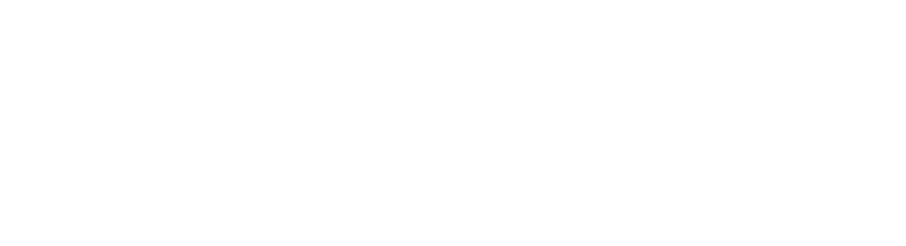
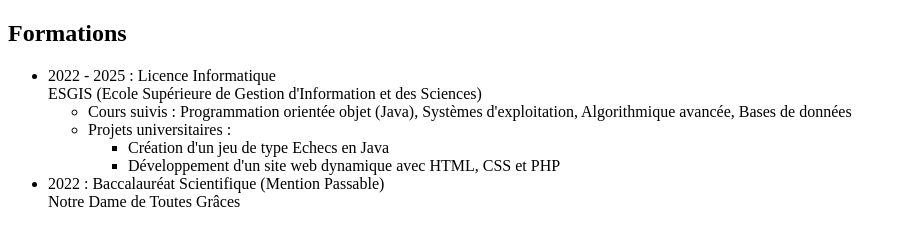
Before and after one commit to Hacker08732/git-mon-cv, a plain HTML site: page index.html in a window 1280 px wide. Shown: the whole page, without its empty margins (0-906 px from the left). Drawn offline with Linux system fonts and the light colour scheme.

Commit message:
mise en place de la section formations

```diff
--- a/index.html
+++ b/index.html
@@ -7,6 +7,24 @@
     <title>Document</title>
 </head>
 <body>
+    <section>
+      <h2>Formations </h2>
+      <ul>
+        <li>2022 - 2025 : Licence Informatique</li>
+        ESGIS (Ecole Supérieure de Gestion d'Information et des Sciences)
 
+        <ul>
+          <li>Cours suivis : Programmation orientée objet (Java), Systèmes d'exploitation, Algorithmique avancée, Bases de données </li>
+          <li>Projets universitaires :
+            <ul>
+              <li>Création d'un jeu de type Echecs en Java</li>
+              <li>Développement d'un site web dynamique avec HTML, CSS et PHP</li>
+            </ul>
+         </li>
+        </ul>
+        <li>2022 : Baccalauréat Scientifique (Mention Passable)</li>
+        Notre Dame de Toutes Grâces
+      </ul>
+    </section>
 </body>
 </html>
```
